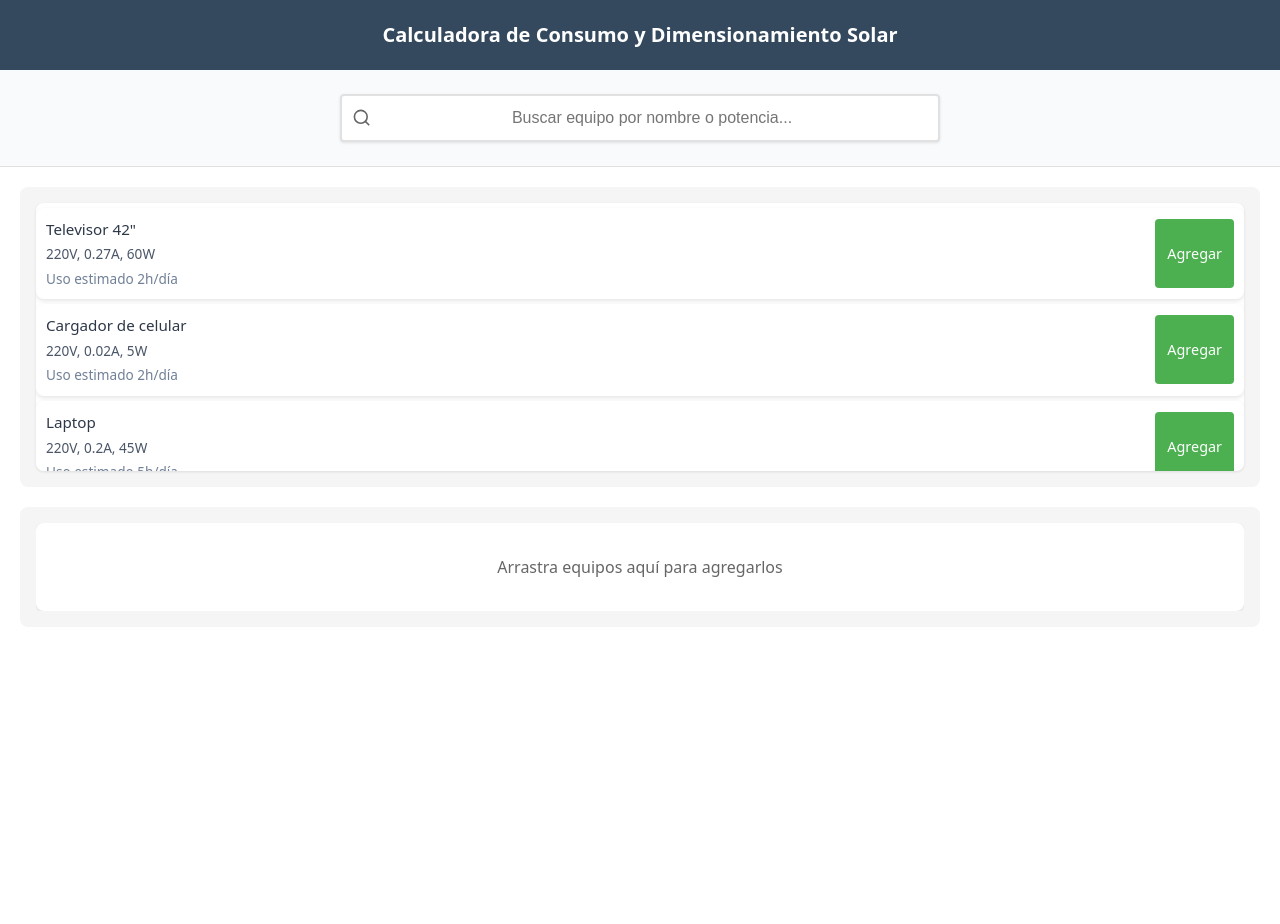
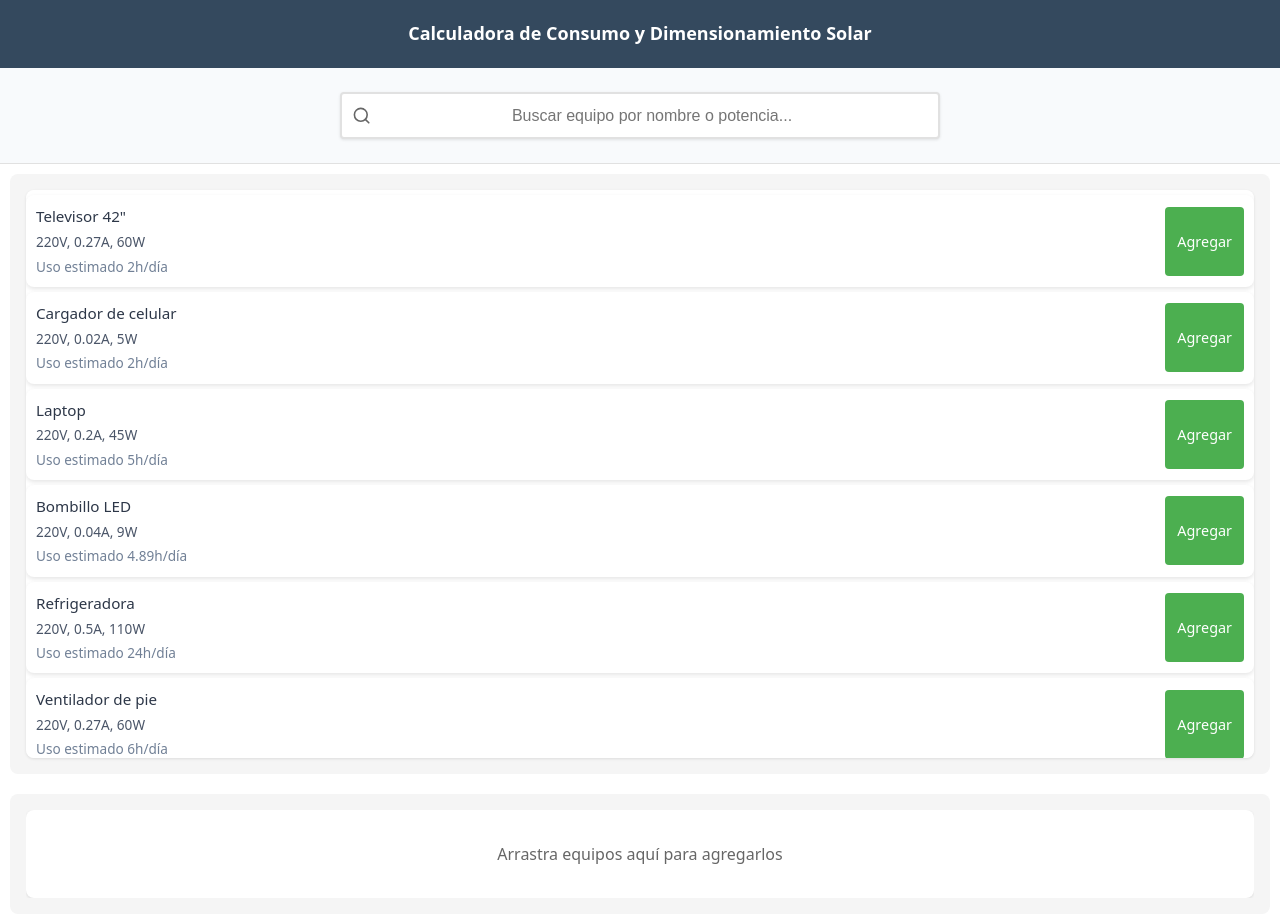
Before and after one commit to rgap/Energy-Consumption-and-Solar-Sizing-Calculator, a React (Vite) app: page / in a window 1280 px wide. Before the commit the page ends 800 px from the top, so only its background shows below. Built offline with nearby package versions, Linux system fonts and the light colour scheme.

Commit message:
style: made the min width 375px

```diff
--- a/src/App.css
+++ b/src/App.css
@@ -19,7 +19,8 @@ body {
 }
 
 .app-container {
-  width: 1280px;
+  width: 100%;
+  min-width: 375px;
   min-height: 100vh;
   background-color: white;
   box-shadow: 0 0 10px rgba(0, 0, 0, 0.1);
@@ -173,7 +174,7 @@ body {
   padding: 20px 12px 12px 12px;
   cursor: default;
   position: relative;
-  min-width: 210px;
+  min-width: 375px;
 }
 
 .selected-equipment-item.drag-over {
@@ -575,24 +576,8 @@ body {
 input[type="number"] {
   -moz-appearance: textfield;
   appearance: textfield;
-}
-
-input[type="number"]::-webkit-outer-spin-button,
-input[type="number"]::-webkit-inner-spin-button {
-  -webkit-appearance: none;
-  margin: 0;
-  display: none;
-}
-
-/* Prevent scroll value changes but maintain focus */
-.input-scroll-prevention {
-  position: relative;
-  isolation: isolate;
-}
-
-.input-scroll-prevention input[type="number"] {
-  position: relative;
-  z-index: 1;
+  touch-action: none;
+  overscroll-behavior: none;
 }
 
 /* Prevent scroll on input containers */
@@ -615,7 +600,6 @@ input[type="number"] {
   -moz-appearance: textfield;
   appearance: textfield;
   touch-action: none;
-  touch-events: none;
   overscroll-behavior: none;
 }
 
@@ -639,24 +623,28 @@ input[type="text"] {
   }
 
   .title-section h1 {
-    font-size: 20px;
+    font-size: 18px;
   }
 
   .app-container {
     width: 100%;
-    /* padding: 0 16px; */
+    padding: 0;
   }
 
   .content-wrapper {
     flex-direction: column;
+    padding: 10px;
   }
 
   .products-filtered,
   .right-panel {
     width: 100%;
+    min-width: 375px;
   }
-  .products-filtered {
-    height: 300px;
+
+  .selected-equipment-grid {
+    grid-template-columns: 1fr;
+    gap: 12px;
   }
 
   .calculations-table {
```
